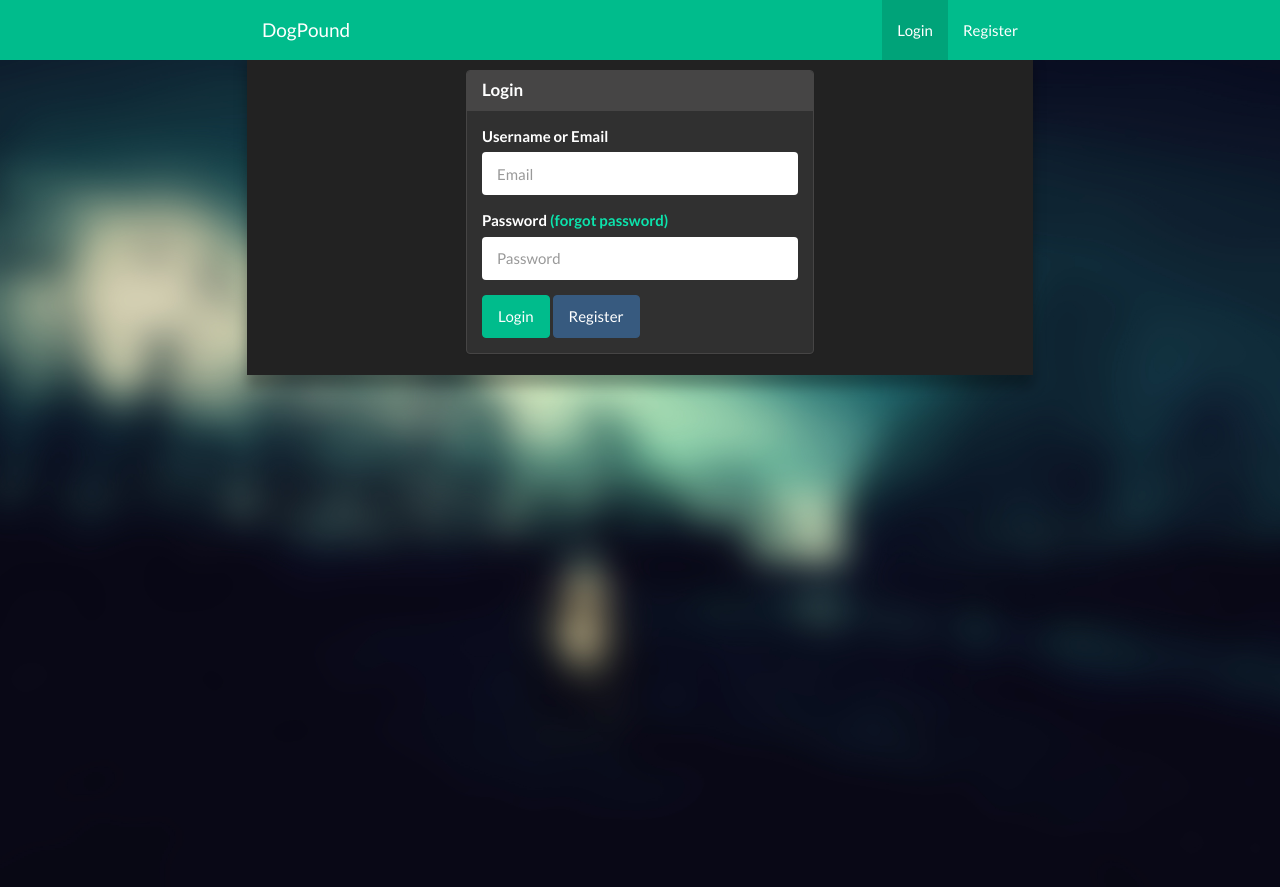
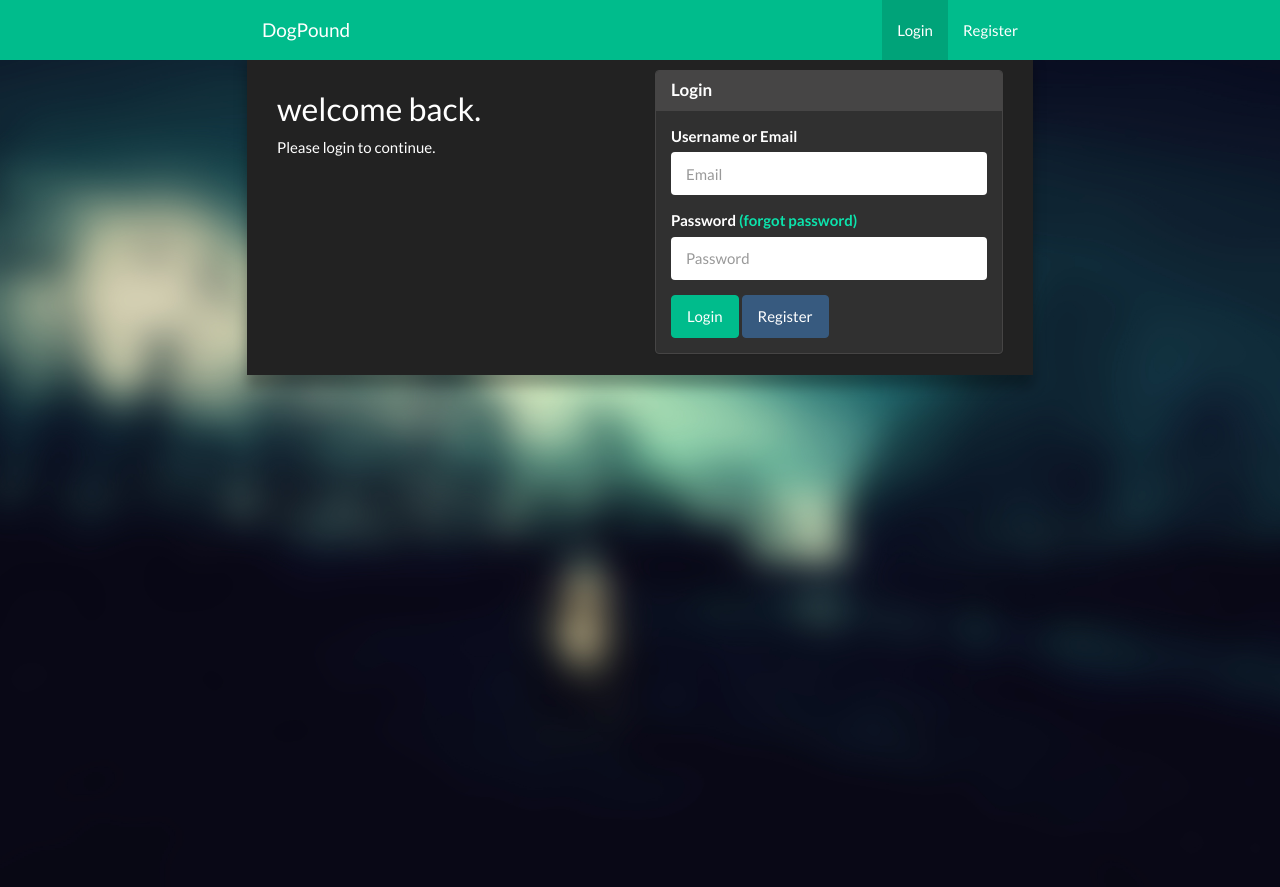
Before and after one commit to travcunn/CS450-dogpound, a Flask app: page /login in a window 1280 px wide. Run offline with Flask 2, Linux system fonts and the light colour scheme; some libraries are stand-ins or nearby versions.

Commit message:
Updated the login page theme.

```diff
--- a/app/templates/login.html
+++ b/app/templates/login.html
@@ -3,7 +3,12 @@
 
 <!-- login page block -->
 {% block content %}
-<div class="col-md-6 col-md-offset-3">
+
+<div class="col-md-6">
+    <h2>welcome back.</h2>
+    <p>Please login to continue.</p>
+</div>
+<div class="col-md-6">
     <div class="panel panel-default">
   <div class="panel-heading"><h3 class="panel-title"><strong>Login </strong></h3></div>
   <div class="panel-body">
```
